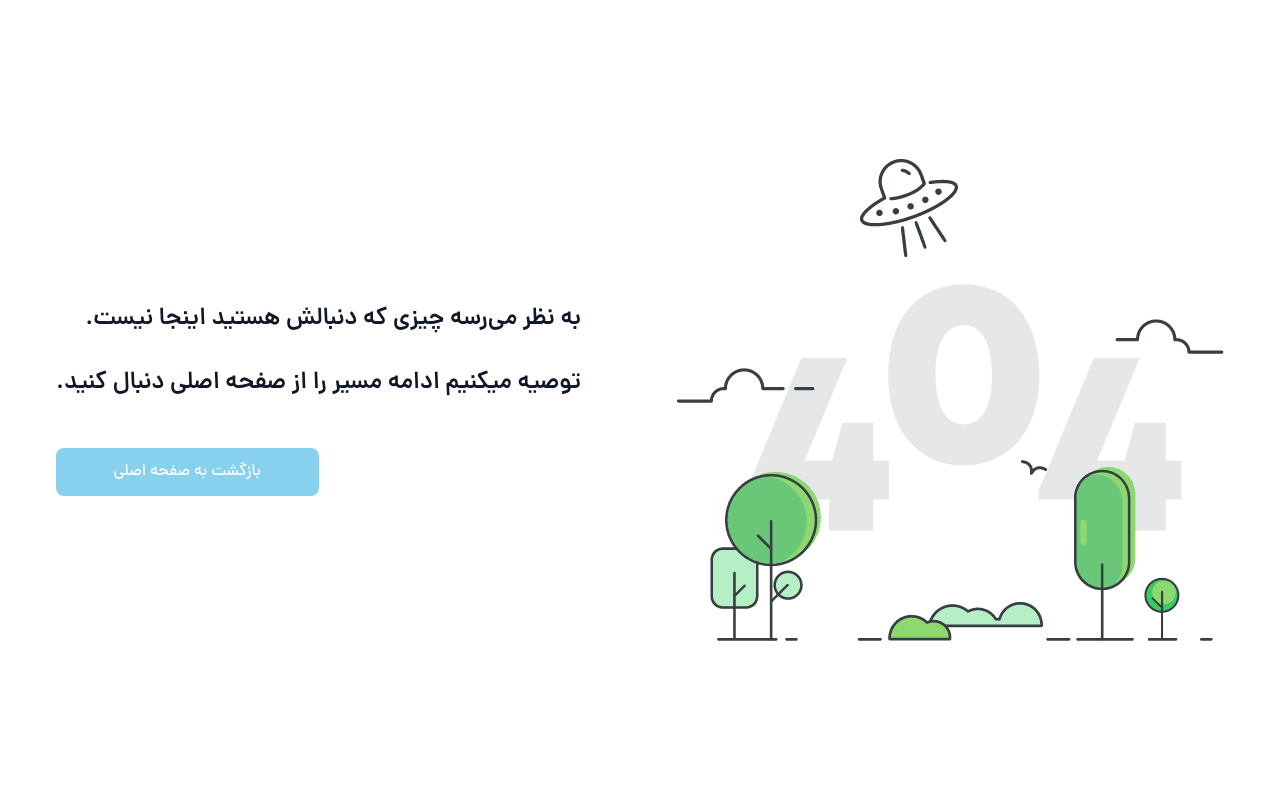
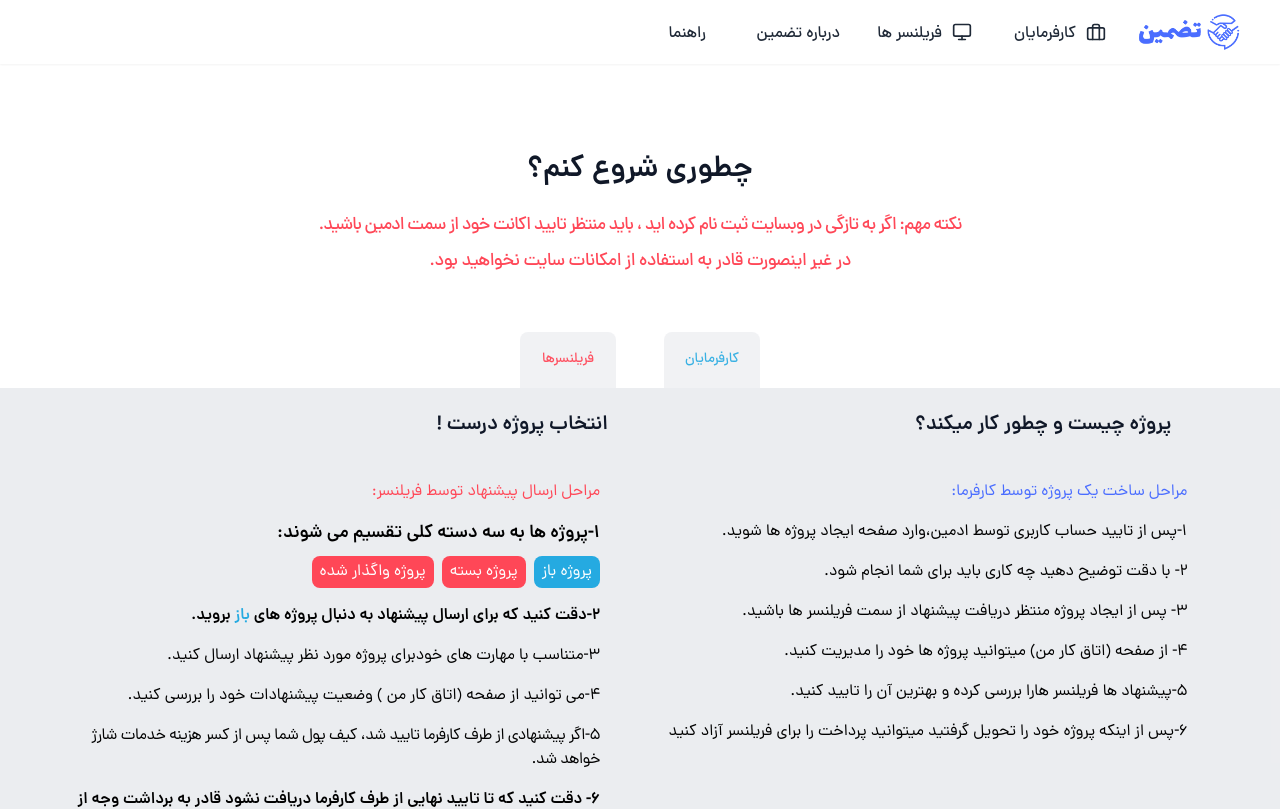
Before and after one commit to Alireza-Naghavian/Tazmin, a React (Vite) app: page /guide-line in a window 1280 px wide. Shown: the top 809 px of the page. Built offline with nearby package versions, Linux system fonts and the light colour scheme.

Commit message:
set-desktop-guide-line

```diff
--- a/src/App.jsx
+++ b/src/App.jsx
@@ -22,6 +22,7 @@ import ProjectLists from "./features/Freelancer/ProjectLists";
 import SingleProjectData from "./features/Freelancer/SingleProjectData";
 import AboutUs from "./pages/AboutUs";
 import Not_Found from "./pages/Not_Found";
+import Guide_line from "./pages/Guide_line";
 const queryClient = new QueryClient();
 function App() {
   AOS.init({
@@ -39,6 +40,7 @@ function App() {
         <Route path="/home" element={<HomePage />} />
         <Route path="/about-us" element={<AboutUs/>}/>
         <Route path="*" element={<Not_Found/>}/>
+        <Route path="/guide-line" element={<Guide_line/>}/>
         <Route
           path="/owner/m_menu"
           element={
--- /dev/null
+++ b/src/pages/GuideLine_content.jsx
@@ -0,0 +1,76 @@
+import React from 'react'
+
+function GuideLine_content() {
+  return (
+    <div className='w-full h-full  max-w-[1920px] '>
+        <div className="flex flex-col space-y-6">
+            <div className="h-[300px] max-h-[350px]   my-auto w-full flex items-center justify-center flex-col gap-y-12">
+                <div className=" flex flex-col  items-center ">
+                    <h3 className='font-DanaBold my-auto text-3xl text-center  text-black_base'>چطوری شروع کنم؟</h3>
+                    <span className="font-DanaMedium text-error tracking-tighter text-lg text-center mt-6">نکته مهم: اگر به تازگی در وبسایت ثبت نام کرده اید ، باید منتظر تایید اکانت خود از
+                    سمت ادمین باشید.</span>
+                    <span className='font-DanaMedium text-error tracking-tight mt-2 text-lg text-center '>در غیر اینصورت قادر به استفاده از امکانات سایت نخواهید بود.</span>
+                </div>
+            </div>
+            <div className="bg-gray-200/75 px-16 w-full">
+                <div className="grid grid-cols-2 child:mx-auto relative">
+                        <div className="bg-gray-200/55 mx-auto w-24 h-14 absolute rounded-t-lg text-center
+                         flex justify-center items-center text-error/95 text-sm font-DanaMedium
+                         -top-14 right-36  inset-0">
+                             فریلنسرها
+                        </div>
+                        <div className="bg-gray-200/55 mx-auto w-24  h-14 flex justify-center items-center
+                         text-blue_base/90 font-DanaMedium text-sm absolute rounded-t-lg text-center
+                          -top-14 -right-36 inset-0">
+                            کارفرمایان
+                        </div>
+                    <div className="flex flex-col gap-y-4  ">
+                        <div className="px-4 py-2">
+                            <p className="text-xl font-DanaBold  text-black_base mt-4">پروژه چیست و چطور کار میکند؟</p>
+                        </div>
+                        <div className="flex flex-col items-start mt-4 mb-8">
+                            <span className=" text-primary-900 mb-2">مراحل ساخت یک پروژه توسط کارفرما:</span>
+                            <ul className='flex flex-col space-y-4 mt-2'>
+                                <li>1-پس از تایید حساب کاربری توسط ادمین،وارد صفحه ایجاد پروژه ها شوید.</li>
+                                <li>2- با دقت توضیح دهید چه کاری باید برای شما انجام شود.</li>
+                                <li>۳- پس از ایجاد پروژه  منتظر دریافت پیشنهاد از سمت فریلنسر ها باشید.</li>
+                                <li>۴- از صفحه (اتاق کار من) میتوانید پروژه ها خود را مدیریت کنید.</li>
+                                <li>۵-پیشنهاد ها فریلنسر هارا بررسی کرده و بهترین آن را تایید کنید.</li>
+                                <li>۶-پس از اینکه پروژه خود را تحویل  گرفتید میتوانید پرداخت را برای فریلنسر آزاد کنید</li>
+
+                            </ul>
+                        </div>
+                    </div>
+                    {/* <div className="w-[1px] h-screen  bg-gray-400 "></div> */}
+                    <div className="flex flex-col gap-y-4  ">
+                        <div className="px-4 py-2 mr-4">
+                            <p className="text-xl font-DanaBold text-black_base mt-4 ">انتخاب پروژه درست !</p>
+                        </div>
+                        <div className="flex flex-col items-start mt-4 mb-8 mr-10 ">
+                            <p className=" text-error mb-2">مراحل ارسال پیشنهاد توسط فریلنسر:</p>
+                            <ul className='flex flex-col space-y-4 mt-2'>
+                                <li className='flex flex-col gap-y-2'>
+                                    <span className='text-lg font-DanaBold'>1-پروژه ها به سه دسته کلی تقسیم می شوند:</span>
+                            <div className="flex gap-x-2 ">
+                            <span className="py-1 rounded-lg w-fit px-2 text-center bg-blue_base text-white">پروژه باز</span>
+                                    <span className="py-1 rounded-lg w-fit px-2 text-center bg-error text-white">پروژه بسته</span>
+                                    <span className="py-1 rounded-lg w-fit px-2 text-center bg-error text-white">پروژه واگذار شده</span>
+                            </div>
+                                </li>
+                                <li className='font-DanaBold'>2-دقت کنید که برای ارسال پیشنهاد به دنبال پروژه های <strong className='text-blue_base'>باز</strong> بروید.</li>
+                                <li>۳-متناسب با مهارت های خودبرای پروژه مورد نظر پیشنهاد ارسال کنید.</li>
+                                <li>۴-می توانید از صفحه (اتاق کار من ) وضعیت پیشنهادات خود را بررسی کنید.</li>
+                                <li className='tracking-tight'>۵-اگر پیشنهادی از طرف کارفرما تایید شد، کیف پول شما پس از کسر هزینه خدمات شارژ خواهد شد.</li>
+                                <li className='font-DanaBold text-wrap'>۶- دقت کنید که تا تایید نهایی از طرف کارفرما دریافت نشود قادر به برداشت وجه از کیف پول خود نخواهید بود .</li>
+
+                            </ul>
+                        </div>
+                    </div>
+                </div>
+            </div>
+        </div>
+    </div>
+  )
+}
+
+export default GuideLine_content
--- /dev/null
+++ b/src/pages/Guide_line.jsx
@@ -0,0 +1,23 @@
+import React from 'react'
+import Header from './Header'
+import { Outlet } from 'react-router-dom'
+import Footer from '../ui/Footer'
+import GuideLine_content from './GuideLine_content'
+
+function Guide_line() {
+  return (
+    <div>
+          <div>
+      <Header>
+        <Outlet />
+      </Header>
+    </div>
+   <GuideLine_content/>
+    <div className="border-t border-t-gray_base w-full mt-8  ">
+      <Footer />
+    </div>
+    </div>
+  )
+}
+
+export default Guide_line
--- a/src/pages/Not_Found.jsx
+++ b/src/pages/Not_Found.jsx
@@ -12,7 +12,7 @@ function Not_Found() {
     <div className="flex flex-col gap-y-8">
         <h2 className="lg:text-2xl text-lg font-DanaBold text-black_base ">به نظر می‌رسه چیزی که دنبالش هستید اینجا نیست.</h2>
         <h2 className="lg:text-2xl text-lg font-DanaBold text-black_base ">توصیه میکنیم ادامه مسیر را از صفحه اصلی دنبال کنید.</h2>
-        <div onClick={()=>navigate("/home")} className=" lg:w-1/2 lg:mr-auto mt-4">
+        <div onClick={()=>navigate("/home",{replace:true})} className=" lg:w-1/2 lg:mr-auto mt-4">
         <LargeBtn>بازگشت به صفحه اصلی</LargeBtn>
         </div>
     </div>
```
